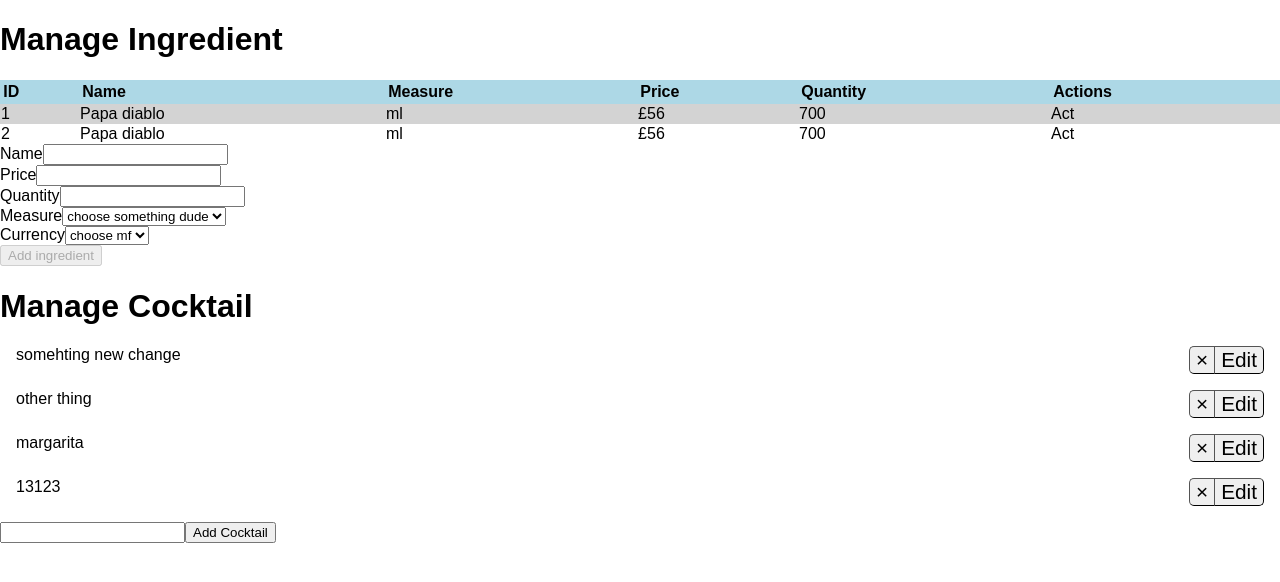
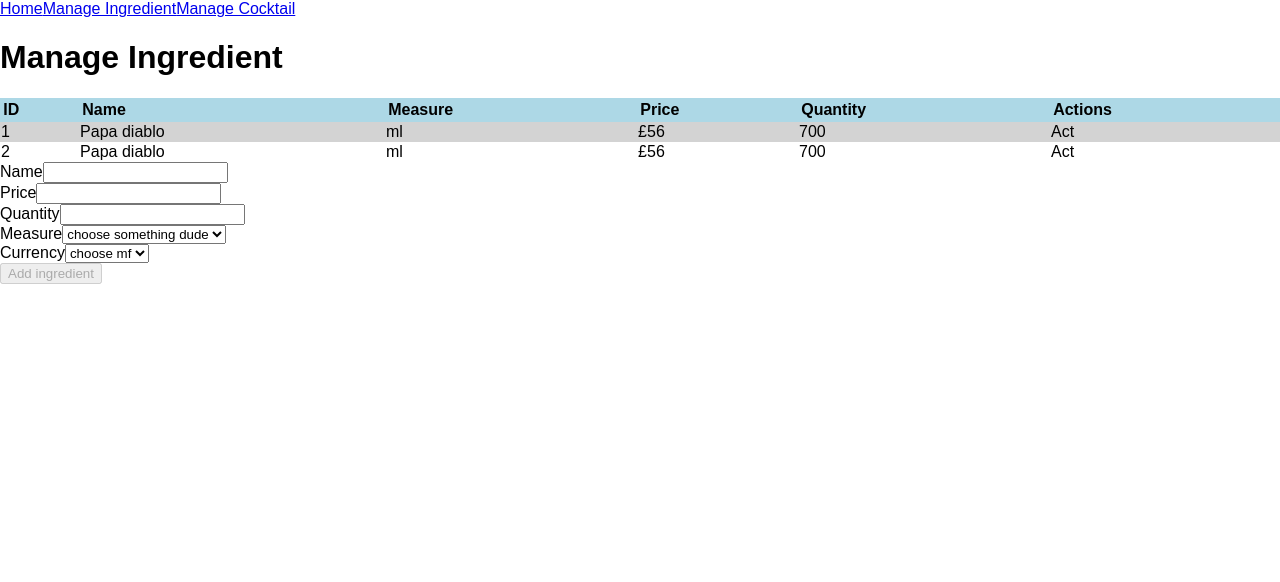
Before and after one commit to codetapacademy/cocktail-pricing, a React (Create React App) app: page /ingredient in a window 1280 px wide. Shown: the top 582 px of the page. Built offline with nearby package versions, Linux system fonts and the light colour scheme; data requests are answered from the project's data file.

Commit message:
Separate the homepage into paths for each component

```diff
--- a/src/App.js
+++ b/src/App.js
@@ -1,17 +1,37 @@
 import React, { Component } from 'react';
 import Cocktail from './component/cocktail';
 import Ingredient from './component/ingredient';
-
+import {
+  Switch,
+  Route,
+  Link
+} from 'react-router-dom';
+const Home = () => <div>Hello from the homepage</div>;
 class App extends Component {
   render() {
     return (
       <div className="App">
-        <h1> Manage Ingredient</h1>
-        <Ingredient />
-        <h1> Manage Cocktail</h1>
-        <Cocktail />
+        <Link to="/">Home</Link>
+        <Link to="/ingredient">Manage Ingredient</Link>
+        <Link to="/cocktail">Manage Cocktail</Link>
+          <Switch>
+            <Route
+              exact
+              path="/"
+              component={Home} />
+            <Route
+              exact
+              path="/ingredient"
+              component={Ingredient} />
+            <Route
+              exact
+              path="/cocktail"
+              component={Cocktail} />
+          </Switch>
       </div>
     );
+    // <Ingredient />
+    // <Cocktail />
   }
 }
 
--- a/src/component/cocktail/cocktail.jsx
+++ b/src/component/cocktail/cocktail.jsx
@@ -124,6 +124,7 @@ class Cocktail extends Component{
     render(){
         return(
             <div>
+                <h1>Manage Cocktail</h1>
                 <div>{this.renderCocktail()}</div>
                 <AddCocktail
                     fbi={this.addCocktailToState} />
--- a/src/component/ingredient/ingredient.jsx
+++ b/src/component/ingredient/ingredient.jsx
@@ -107,7 +107,8 @@ class Ingredient extends Component {
     render() {
         const { validForm } = this.state;
         return (
-            [<table className="ingredient__full-table">
+            [<h1>Manage Ingredient</h1>,
+            <table className="ingredient__full-table">
                 <thead>
                     <tr>
                         <td>ID</td>
--- a/src/index.js
+++ b/src/index.js
@@ -3,6 +3,8 @@ import ReactDOM from 'react-dom';
 import './index.css';
 import App from './App';
 import registerServiceWorker from './registerServiceWorker';
+import { BrowserRouter } from 'react-router-dom';
 
-ReactDOM.render(<App />, document.getElementById('root'));
+ReactDOM.render(
+<BrowserRouter><App /></BrowserRouter>, document.getElementById('root'));
 registerServiceWorker();
```
